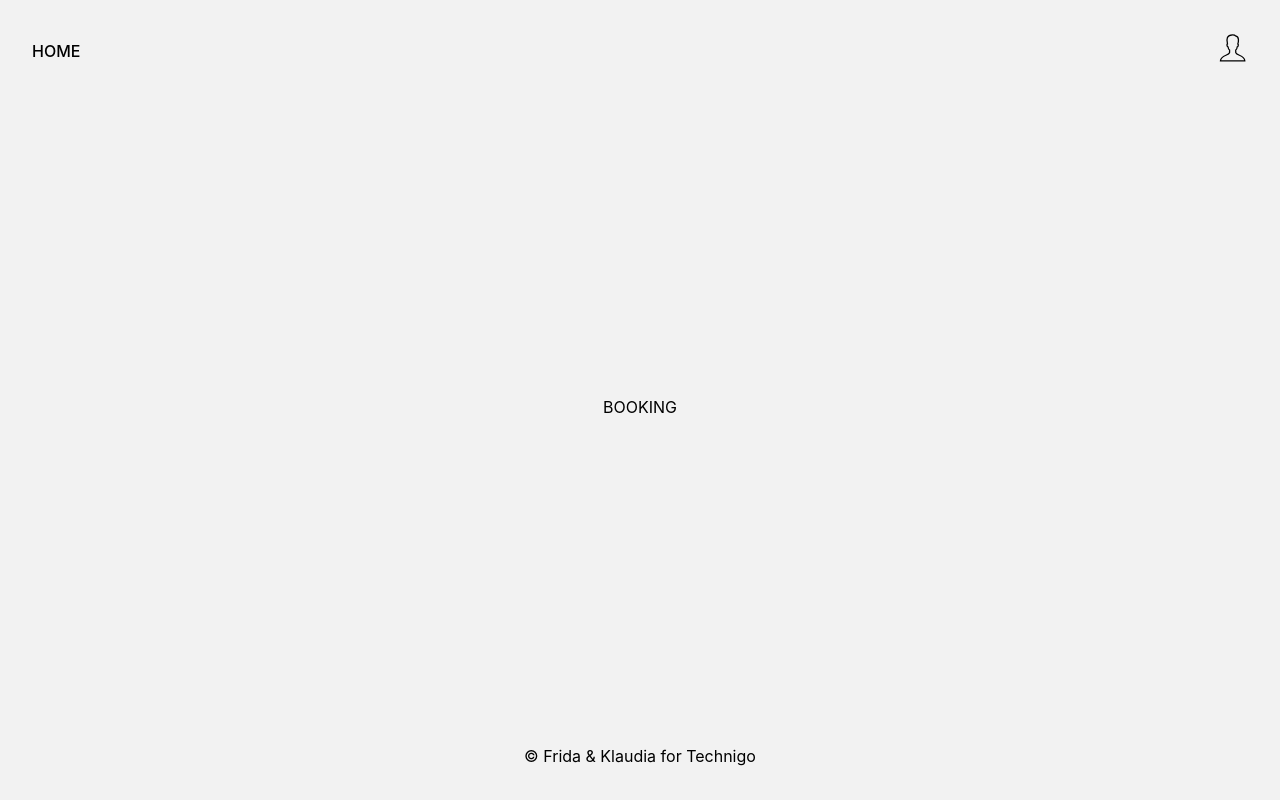
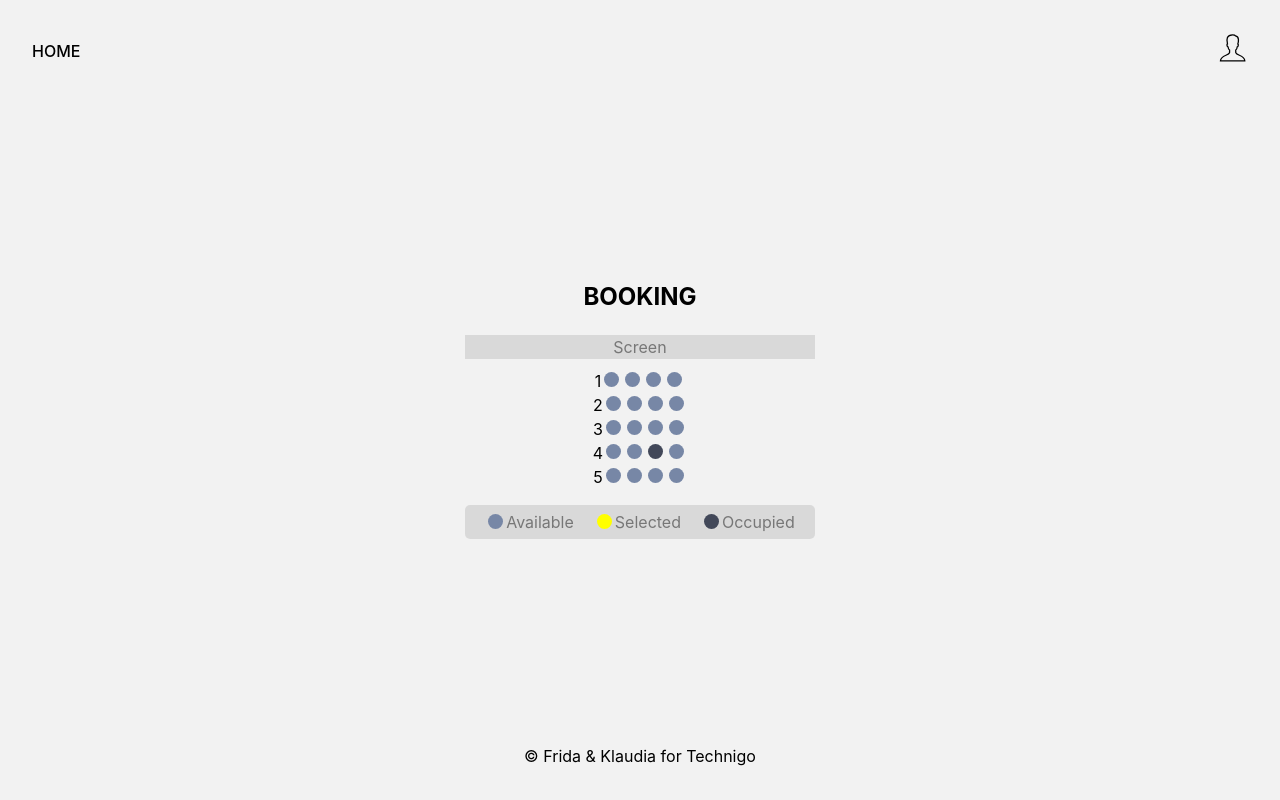
Before and after one commit to Technigo/final-boiler-plate-monorepo, a React (Vite) app: page /booking in a window 1280 px wide. Built offline with nearby package versions, Linux system fonts and the light colour scheme; no server answers.

Commit message:
layout of bookingpage done, but uses data from the json-file

```diff
--- a/src/index.css
+++ b/src/index.css
@@ -31,6 +31,9 @@
     --font-color: #F2F2F2;
     --primary-color: #7787A6;
     --secondary-color: #424859;
+    --screen-color: rgba(0, 0, 0, 0.1);
+    --screen-text-color: #777;
+    --selection-color: yellow;
   }
 
   *, *::after, *::before {
--- /dev/null
+++ b/src/pages/Booking.css
@@ -0,0 +1,53 @@
+.the-screen {
+    background-color: var(--screen-color);
+    color: var(--screen-text-color);
+}
+
+.seat-container {
+    display:flex;
+    flex-direction: column;
+    align-items: center;
+    margin: 10px;
+}
+
+.the-rows {
+    display: flex;
+}
+.seat {
+    background-color: var(--primary-color);
+    height: 15px;
+    width: 15px;
+    margin: 3px;
+    border-radius: 50%;
+}
+.seat.booked {
+    background-color: var(--secondary-color);
+}
+.seat.selected {
+    background-color: var(--selection-color);
+}
+
+.seat:not(.booked):hover {
+    cursor: default;
+    transform: scale(1.2);
+}
+.seat-legend:not(.booked):hover {
+    cursor: default;
+    transform: scale(1);
+}
+
+.seat-legend {
+    background-color: var(--screen-color);
+    padding: 5px 10px;
+    border-radius: 5px;
+    color: var(--screen-text-color);
+    list-style-type: none;
+    display: flex;
+    justify-content: space-between;
+}
+.seat-legend li {
+    display: flex;
+    align-items: center;
+    justify-content: center;
+    margin: 0 10px;
+}
--- a/src/pages/Booking.jsx
+++ b/src/pages/Booking.jsx
@@ -1,3 +1,43 @@
+import data from '../showTime.json'
+
+import './Booking.css'
+
 export const Booking = () => {
-	return <>BOOKING</>
+	// console.log(data)
+	const thisShowTime = data[1]
+	const seatInfo = thisShowTime.seats
+
+
+	return (
+		<>
+			<h2>BOOKING</h2>
+			<section className="cinema-container">
+				<div className="the-screen">Screen</div>
+				<div className="seat-container">
+					{seatInfo.map(row => (
+						<div className="the-rows" key={row.rowIndex}>
+							<label>{row.rowIndex}</label>
+							{row.seats.map(seat => (
+								seat.booked ? <div className="seat booked" key={seat.bookingID}></div> : <div className="seat" key={seat.bookingID}></div>
+							))}
+						</div>
+					))}
+				</div>
+				<ul className="seat-legend">
+					<li>
+						<div className="seat"></div>
+						<span>Available</span>
+					</li>
+					<li>
+						<div className="selected seat"></div>
+						<span>Selected</span>
+					</li>
+					<li>
+						<div className="booked seat"></div>
+						<span>Occupied</span>
+					</li>
+				</ul>
+			</section>
+		</>
+	)
 }
--- a/src/showTime.json
+++ b/src/showTime.json
@@ -10,11 +10,11 @@
         "duration": 100,
         "price": 100,
         "seats": [
-            [{"booked": false, "bookingID": null}, {"booked": false, "bookingID": null}, {"booked": false, "bookingID": null}, {"booked": false, "bookingID": null}],
-            [{"booked": false, "bookingID": null}, {"booked": false, "bookingID": null}, {"booked": false, "bookingID": null}, {"booked": false, "bookingID": null}],
-            [{"booked": false, "bookingID": null}, {"booked": false, "bookingID": null}, {"booked": false, "bookingID": null}, {"booked": false, "bookingID": null}],
-            [{"booked": false, "bookingID": null}, {"booked": false, "bookingID": null}, {"booked": false, "bookingID": null}, {"booked": false, "bookingID": null}],
-            [{"booked": false, "bookingID": null}, {"booked": false, "bookingID": null}, {"booked": false, "bookingID": null}, {"booked": false, "bookingID": null}]
+            {"rowIndex": 1, "seats": [{"booked": false, "bookingID": null}, {"booked": false, "bookingID": null}, {"booked": false, "bookingID": null}, {"booked": false, "bookingID": null}]},
+            {"rowIndex": 2, "seats": [{"booked": false, "bookingID": null}, {"booked": false, "bookingID": null}, {"booked": false, "bookingID": null}, {"booked": false, "bookingID": null}]},
+            {"rowIndex": 3, "seats": [{"booked": false, "bookingID": null}, {"booked": false, "bookingID": null}, {"booked": false, "bookingID": null}, {"booked": false, "bookingID": null}]},
+            {"rowIndex": 4, "seats": [{"booked": false, "bookingID": null}, {"booked": false, "bookingID": null}, {"booked": false, "bookingID": null}, {"booked": false, "bookingID": null}]},
+            {"rowIndex": 5, "seats": [{"booked": false, "bookingID": null}, {"booked": false, "bookingID": null}, {"booked": false, "bookingID": null}, {"booked": false, "bookingID": null}]}
         ]
     },
     {
@@ -28,11 +28,11 @@
         "duration": 100,
         "price": 100,
         "seats": [
-            [{"booked": false, "bookingID": null}, {"booked": false, "bookingID": null}, {"booked": false, "bookingID": null}, {"booked": false, "bookingID": null}],
-            [{"booked": false, "bookingID": null}, {"booked": false, "bookingID": null}, {"booked": false, "bookingID": null}, {"booked": false, "bookingID": null}],
-            [{"booked": false, "bookingID": null}, {"booked": false, "bookingID": null}, {"booked": false, "bookingID": null}, {"booked": false, "bookingID": null}],
-            [{"booked": false, "bookingID": null}, {"booked": false, "bookingID": null}, {"booked": true, "bookingID": {"$oid": "1585c91e06618a9dee3c493c"}}, {"booked": false, "bookingID": null}],
-            [{"booked": false, "bookingID": null}, {"booked": false, "bookingID": null}, {"booked": false, "bookingID": null}, {"booked": false, "bookingID": null}]
+            {"rowIndex": 1, "seats": [{"booked": false, "bookingID": null}, {"booked": false, "bookingID": null}, {"booked": false, "bookingID": null}, {"booked": false, "bookingID": null}]},
+            {"rowIndex": 2, "seats": [{"booked": false, "bookingID": null}, {"booked": false, "bookingID": null}, {"booked": false, "bookingID": null}, {"booked": false, "bookingID": null}]},
+            {"rowIndex": 3, "seats": [{"booked": false, "bookingID": null}, {"booked": false, "bookingID": null}, {"booked": false, "bookingID": null}, {"booked": false, "bookingID": null}]},
+            {"rowIndex": 4, "seats": [{"booked": false, "bookingID": null}, {"booked": false, "bookingID": null}, {"booked": true, "bookingID": {"$oid": "1585c91e06618a9dee3c493c"}}, {"booked": false, "bookingID": null}]},
+            {"rowIndex": 5, "seats": [{"booked": false, "bookingID": null}, {"booked": false, "bookingID": null}, {"booked": false, "bookingID": null}, {"booked": false, "bookingID": null}]}
         ]
     },
     {
@@ -46,11 +46,11 @@
         "duration": 100,
         "price": 100,
         "seats": [
-            [{"booked": false, "bookingID": null}, {"booked": false, "bookingID": null}, {"booked": false, "bookingID": null}, {"booked": false, "bookingID": null}],
-            [{"booked": false, "bookingID": null}, {"booked": false, "bookingID": null}, {"booked": false, "bookingID": null}, {"booked": false, "bookingID": null}],
-            [{"booked": false, "bookingID": null}, {"booked": false, "bookingID": null}, {"booked": false, "bookingID": null}, {"booked": false, "bookingID": null}],
-            [{"booked": false, "bookingID": null}, {"booked": false, "bookingID": null}, {"booked": false, "bookingID": null}, {"booked": false, "bookingID": null}],
-            [{"booked": false, "bookingID": null}, {"booked": false, "bookingID": null}, {"booked": false, "bookingID": null}, {"booked": false, "bookingID": null}]
+            {"rowIndex": 1, "seats": [{"booked": false, "bookingID": null}, {"booked": false, "bookingID": null}, {"booked": false, "bookingID": null}, {"booked": false, "bookingID": null}]},
+            {"rowIndex": 2, "seats": [{"booked": false, "bookingID": null}, {"booked": false, "bookingID": null}, {"booked": false, "bookingID": null}, {"booked": false, "bookingID": null}]},
+            {"rowIndex": 3, "seats": [{"booked": false, "bookingID": null}, {"booked": false, "bookingID": null}, {"booked": false, "bookingID": null}, {"booked": false, "bookingID": null}]},
+            {"rowIndex": 4, "seats": [{"booked": false, "bookingID": null}, {"booked": false, "bookingID": null}, {"booked": false, "bookingID": null}, {"booked": false, "bookingID": null}]},
+            {"rowIndex": 5, "seats": [{"booked": false, "bookingID": null}, {"booked": false, "bookingID": null}, {"booked": false, "bookingID": null}, {"booked": false, "bookingID": null}]}
         ]
     },
     {
@@ -64,11 +64,11 @@
         "duration": 100,
         "price": 100,
         "seats": [
-            [{"booked": false, "bookingID": null}, {"booked": false, "bookingID": null}, {"booked": false, "bookingID": null}, {"booked": false, "bookingID": null}],
-            [{"booked": false, "bookingID": null}, {"booked": false, "bookingID": null}, {"booked": false, "bookingID": null}, {"booked": false, "bookingID": null}],
-            [{"booked": false, "bookingID": null}, {"booked": false, "bookingID": null}, {"booked": false, "bookingID": null}, {"booked": false, "bookingID": null}],
-            [{"booked": false, "bookingID": null}, {"booked": false, "bookingID": null}, {"booked": false, "bookingID": null}, {"booked": false, "bookingID": null}],
-            [{"booked": false, "bookingID": null}, {"booked": false, "bookingID": null}, {"booked": false, "bookingID": null}, {"booked": false, "bookingID": null}]
+            {"rowIndex": 1, "seats": [{"booked": false, "bookingID": null}, {"booked": false, "bookingID": null}, {"booked": false, "bookingID": null}, {"booked": false, "bookingID": null}]},
+            {"rowIndex": 2, "seats": [{"booked": false, "bookingID": null}, {"booked": false, "bookingID": null}, {"booked": false, "bookingID": null}, {"booked": false, "bookingID": null}]},
+            {"rowIndex": 3, "seats": [{"booked": false, "bookingID": null}, {"booked": false, "bookingID": null}, {"booked": false, "bookingID": null}, {"booked": false, "bookingID": null}]},
+            {"rowIndex": 4, "seats": [{"booked": false, "bookingID": null}, {"booked": false, "bookingID": null}, {"booked": false, "bookingID": null}, {"booked": false, "bookingID": null}]},
+            {"rowIndex": 5, "seats": [{"booked": false, "bookingID": null}, {"booked": false, "bookingID": null}, {"booked": false, "bookingID": null}, {"booked": false, "bookingID": null}]}
         ]
     },
     {
@@ -82,11 +82,11 @@
         "duration": 100,
         "price": 100,
         "seats": [
-            [{"booked": false, "bookingID": null}, {"booked": false, "bookingID": null}, {"booked": false, "bookingID": null}, {"booked": false, "bookingID": null}],
-            [{"booked": false, "bookingID": null}, {"booked": false, "bookingID": null}, {"booked": false, "bookingID": null}, {"booked": false, "bookingID": null}],
-            [{"booked": false, "bookingID": null}, {"booked": false, "bookingID": null}, {"booked": false, "bookingID": null}, {"booked": false, "bookingID": null}],
-            [{"booked": false, "bookingID": null}, {"booked": false, "bookingID": null}, {"booked": false, "bookingID": null}, {"booked": false, "bookingID": null}],
-            [{"booked": false, "bookingID": null}, {"booked": false, "bookingID": null}, {"booked": false, "bookingID": null}, {"booked": false, "bookingID": null}]
+            {"rowIndex": 1, "seats": [{"booked": false, "bookingID": null}, {"booked": false, "bookingID": null}, {"booked": false, "bookingID": null}, {"booked": false, "bookingID": null}]},
+            {"rowIndex": 2, "seats": [{"booked": false, "bookingID": null}, {"booked": false, "bookingID": null}, {"booked": false, "bookingID": null}, {"booked": false, "bookingID": null}]},
+            {"rowIndex": 3, "seats": [{"booked": false, "bookingID": null}, {"booked": false, "bookingID": null}, {"booked": false, "bookingID": null}, {"booked": false, "bookingID": null}]},
+            {"rowIndex": 4, "seats": [{"booked": false, "bookingID": null}, {"booked": false, "bookingID": null}, {"booked": false, "bookingID": null}, {"booked": false, "bookingID": null}]},
+            {"rowIndex": 5, "seats": [{"booked": false, "bookingID": null}, {"booked": false, "bookingID": null}, {"booked": false, "bookingID": null}, {"booked": false, "bookingID": null}]}
         ]
     },
     {
@@ -100,11 +100,11 @@
         "duration": 100,
         "price": 100,
         "seats": [
-            [{"booked": false, "bookingID": null}, {"booked": false, "bookingID": null}, {"booked": false, "bookingID": null}, {"booked": false, "bookingID": null}],
-            [{"booked": false, "bookingID": null}, {"booked": false, "bookingID": null}, {"booked": false, "bookingID": null}, {"booked": false, "bookingID": null}],
-            [{"booked": false, "bookingID": null}, {"booked": false, "bookingID": null}, {"booked": false, "bookingID": null}, {"booked": false, "bookingID": null}],
-            [{"booked": false, "bookingID": null}, {"booked": false, "bookingID": null}, {"booked": false, "bookingID": null}, {"booked": false, "bookingID": null}],
-            [{"booked": false, "bookingID": null}, {"booked": false, "bookingID": null}, {"booked": false, "bookingID": null}, {"booked": false, "bookingID": null}]
+            {"rowIndex": 1, "seats": [{"booked": false, "bookingID": null}, {"booked": false, "bookingID": null}, {"booked": false, "bookingID": null}, {"booked": false, "bookingID": null}]},
+            {"rowIndex": 2, "seats": [{"booked": false, "bookingID": null}, {"booked": false, "bookingID": null}, {"booked": false, "bookingID": null}, {"booked": false, "bookingID": null}]},
+            {"rowIndex": 3, "seats": [{"booked": false, "bookingID": null}, {"booked": false, "bookingID": null}, {"booked": false, "bookingID": null}, {"booked": false, "bookingID": null}]},
+            {"rowIndex": 4, "seats": [{"booked": false, "bookingID": null}, {"booked": false, "bookingID": null}, {"booked": false, "bookingID": null}, {"booked": false, "bookingID": null}]},
+            {"rowIndex": 5, "seats": [{"booked": false, "bookingID": null}, {"booked": false, "bookingID": null}, {"booked": false, "bookingID": null}, {"booked": false, "bookingID": null}]}
         ]
     },
     {
@@ -118,11 +118,11 @@
         "duration": 100,
         "price": 100,
         "seats": [
-            [{"booked": false, "bookingID": null}, {"booked": false, "bookingID": null}, {"booked": false, "bookingID": null}, {"booked": false, "bookingID": null}],
-            [{"booked": false, "bookingID": null}, {"booked": false, "bookingID": null}, {"booked": false, "bookingID": null}, {"booked": false, "bookingID": null}],
-            [{"booked": false, "bookingID": null}, {"booked": false, "bookingID": null}, {"booked": false, "bookingID": null}, {"booked": false, "bookingID": null}],
-            [{"booked": false, "bookingID": null}, {"booked": false, "bookingID": null}, {"booked": false, "bookingID": null}, {"booked": false, "bookingID": null}],
-            [{"booked": false, "bookingID": null}, {"booked": false, "bookingID": null}, {"booked": false, "bookingID": null}, {"booked": false, "bookingID": null}]
+            {"rowIndex": 1, "seats": [{"booked": false, "bookingID": null}, {"booked": false, "bookingID": null}, {"booked": false, "bookingID": null}, {"booked": false, "bookingID": null}]},
+            {"rowIndex": 2, "seats": [{"booked": false, "bookingID": null}, {"booked": false, "bookingID": null}, {"booked": false, "bookingID": null}, {"booked": false, "bookingID": null}]},
+            {"rowIndex": 3, "seats": [{"booked": false, "bookingID": null}, {"booked": false, "bookingID": null}, {"booked": false, "bookingID": null}, {"booked": false, "bookingID": null}]},
+            {"rowIndex": 4, "seats": [{"booked": false, "bookingID": null}, {"booked": false, "bookingID": null}, {"booked": false, "bookingID": null}, {"booked": false, "bookingID": null}]},
+            {"rowIndex": 5, "seats": [{"booked": false, "bookingID": null}, {"booked": false, "bookingID": null}, {"booked": false, "bookingID": null}, {"booked": false, "bookingID": null}]}
         ]
     },
     {
@@ -136,11 +136,11 @@
         "duration": 100,
         "price": 100,
         "seats": [
-            [{"booked": false, "bookingID": null}, {"booked": false, "bookingID": null}, {"booked": false, "bookingID": null}, {"booked": false, "bookingID": null}],
-            [{"booked": false, "bookingID": null}, {"booked": false, "bookingID": null}, {"booked": false, "bookingID": null}, {"booked": false, "bookingID": null}],
-            [{"booked": false, "bookingID": null}, {"booked": false, "bookingID": null}, {"booked": false, "bookingID": null}, {"booked": false, "bookingID": null}],
-            [{"booked": false, "bookingID": null}, {"booked": false, "bookingID": null}, {"booked": false, "bookingID": null}, {"booked": false, "bookingID": null}],
-            [{"booked": false, "bookingID": null}, {"booked": false, "bookingID": null}, {"booked": false, "bookingID": null}, {"booked": false, "bookingID": null}]
+            {"rowIndex": 1, "seats": [{"booked": false, "bookingID": null}, {"booked": false, "bookingID": null}, {"booked": false, "bookingID": null}, {"booked": false, "bookingID": null}]},
+            {"rowIndex": 2, "seats": [{"booked": false, "bookingID": null}, {"booked": false, "bookingID": null}, {"booked": false, "bookingID": null}, {"booked": false, "bookingID": null}]},
+            {"rowIndex": 3, "seats": [{"booked": false, "bookingID": null}, {"booked": false, "bookingID": null}, {"booked": false, "bookingID": null}, {"booked": false, "bookingID": null}]},
+            {"rowIndex": 4, "seats": [{"booked": false, "bookingID": null}, {"booked": false, "bookingID": null}, {"booked": false, "bookingID": null}, {"booked": false, "bookingID": null}]},
+            {"rowIndex": 5, "seats": [{"booked": false, "bookingID": null}, {"booked": false, "bookingID": null}, {"booked": false, "bookingID": null}, {"booked": false, "bookingID": null}]}
         ]
     },
     {
@@ -154,11 +154,11 @@
         "duration": 100,
         "price": 100,
         "seats": [
-            [{"booked": false, "bookingID": null}, {"booked": false, "bookingID": null}, {"booked": false, "bookingID": null}, {"booked": false, "bookingID": null}],
-            [{"booked": false, "bookingID": null}, {"booked": false, "bookingID": null}, {"booked": false, "bookingID": null}, {"booked": false, "bookingID": null}],
-            [{"booked": false, "bookingID": null}, {"booked": false, "bookingID": null}, {"booked": false, "bookingID": null}, {"booked": false, "bookingID": null}],
-            [{"booked": false, "bookingID": null}, {"booked": false, "bookingID": null}, {"booked": false, "bookingID": null}, {"booked": false, "bookingID": null}],
-            [{"booked": false, "bookingID": null}, {"booked": false, "bookingID": null}, {"booked": false, "bookingID": null}, {"booked": false, "bookingID": null}]
+            {"rowIndex": 1, "seats": [{"booked": false, "bookingID": null}, {"booked": false, "bookingID": null}, {"booked": false, "bookingID": null}, {"booked": false, "bookingID": null}]},
+            {"rowIndex": 2, "seats": [{"booked": false, "bookingID": null}, {"booked": false, "bookingID": null}, {"booked": false, "bookingID": null}, {"booked": false, "bookingID": null}]},
+            {"rowIndex": 3, "seats": [{"booked": false, "bookingID": null}, {"booked": false, "bookingID": null}, {"booked": false, "bookingID": null}, {"booked": false, "bookingID": null}]},
+            {"rowIndex": 4, "seats": [{"booked": false, "bookingID": null}, {"booked": false, "bookingID": null}, {"booked": false, "bookingID": null}, {"booked": false, "bookingID": null}]},
+            {"rowIndex": 5, "seats": [{"booked": false, "bookingID": null}, {"booked": false, "bookingID": null}, {"booked": false, "bookingID": null}, {"booked": false, "bookingID": null}]}
         ]
     },
     {
@@ -172,11 +172,11 @@
         "duration": 100,
         "price": 100,
         "seats": [
-            [{"booked": false, "bookingID": null}, {"booked": false, "bookingID": null}, {"booked": false, "bookingID": null}, {"booked": false, "bookingID": null}],
-            [{"booked": false, "bookingID": null}, {"booked": false, "bookingID": null}, {"booked": false, "bookingID": null}, {"booked": false, "bookingID": null}],
-            [{"booked": false, "bookingID": null}, {"booked": false, "bookingID": null}, {"booked": false, "bookingID": null}, {"booked": false, "bookingID": null}],
-            [{"booked": false, "bookingID": null}, {"booked": false, "bookingID": null}, {"booked": false, "bookingID": null}, {"booked": false, "bookingID": null}],
-            [{"booked": false, "bookingID": null}, {"booked": false, "bookingID": null}, {"booked": false, "bookingID": null}, {"booked": false, "bookingID": null}]
+            {"rowIndex": 1, "seats": [{"booked": false, "bookingID": null}, {"booked": false, "bookingID": null}, {"booked": false, "bookingID": null}, {"booked": false, "bookingID": null}]},
+            {"rowIndex": 2, "seats": [{"booked": false, "bookingID": null}, {"booked": false, "bookingID": null}, {"booked": false, "bookingID": null}, {"booked": false, "bookingID": null}]},
+            {"rowIndex": 3, "seats": [{"booked": false, "bookingID": null}, {"booked": false, "bookingID": null}, {"booked": false, "bookingID": null}, {"booked": false, "bookingID": null}]},
+            {"rowIndex": 4, "seats": [{"booked": false, "bookingID": null}, {"booked": false, "bookingID": null}, {"booked": false, "bookingID": null}, {"booked": false, "bookingID": null}]},
+            {"rowIndex": 5, "seats": [{"booked": false, "bookingID": null}, {"booked": false, "bookingID": null}, {"booked": false, "bookingID": null}, {"booked": false, "bookingID": null}]}
         ]
     }
 ]
```
